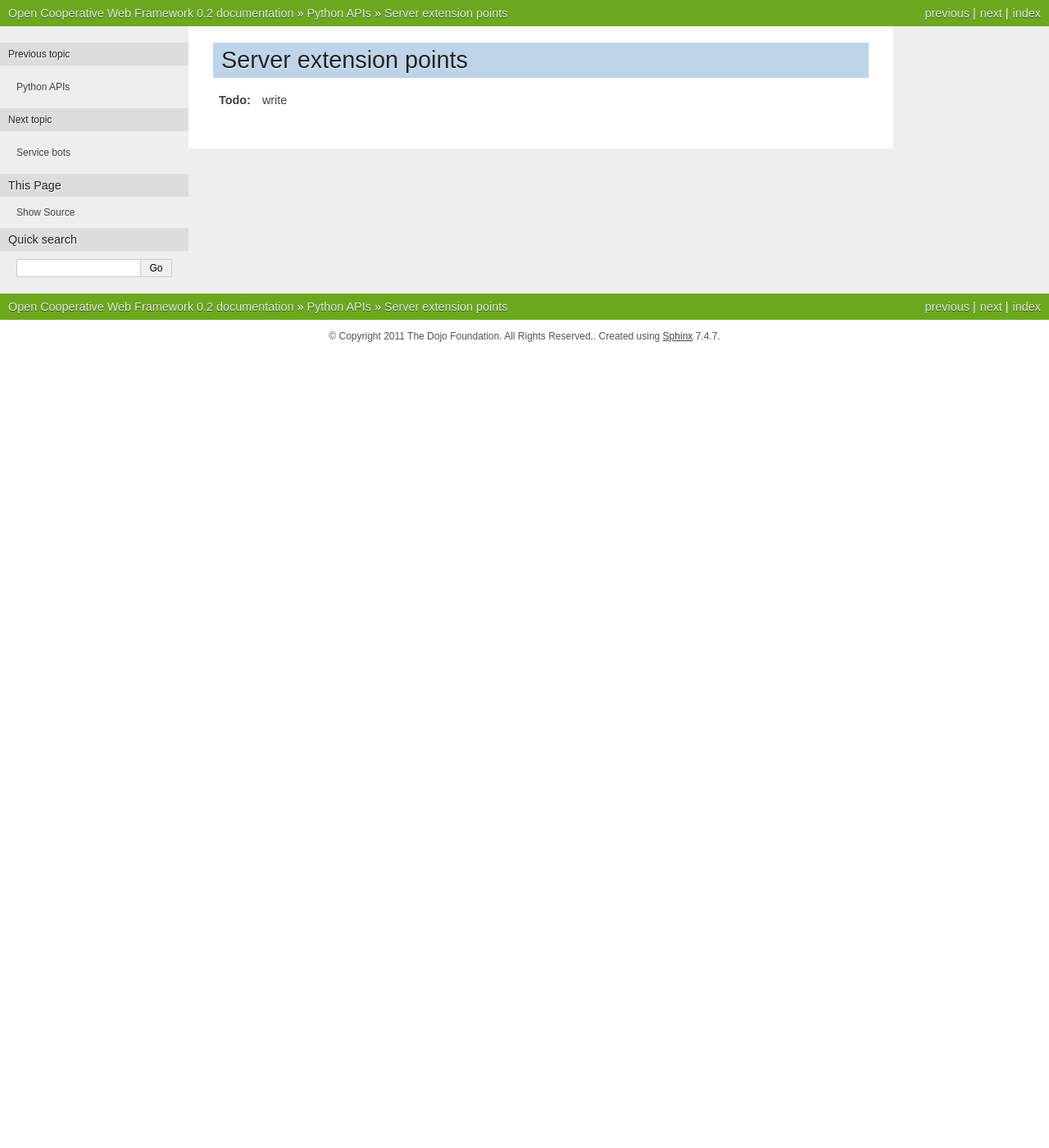
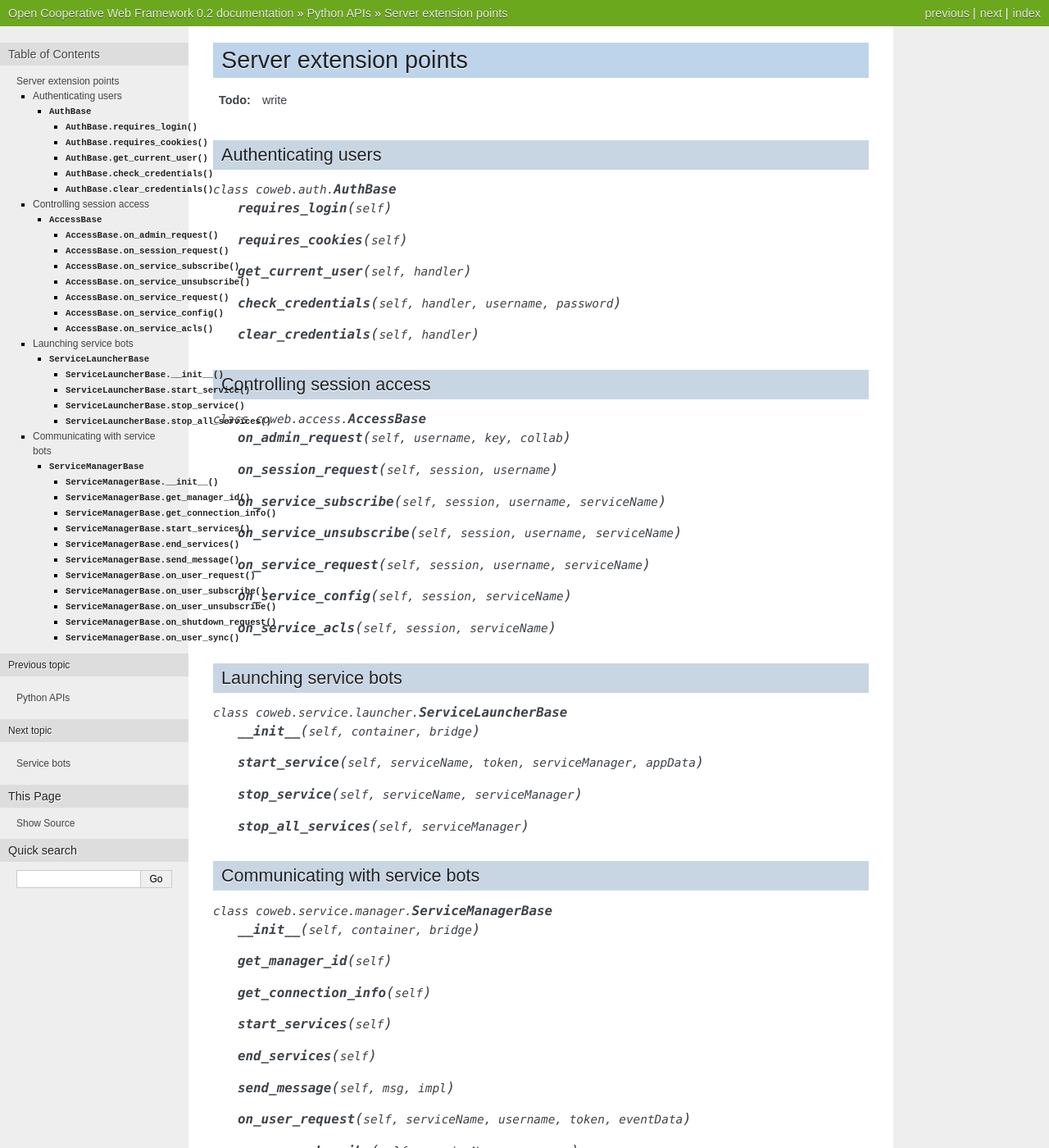
Before and after one commit to opencoweb/coweb, a Sphinx documentation site: the page built from docs/python/server.rst, in a window 1280 px wide and 1400 px high. Shown: the whole window at 82% size. Built offline with Sphinx 7.4.7, drawn with Linux system fonts in a browser that asks for light colours; some of the changed text lies outside the part shown.

Commit message:
Drafted Python server extension point doc

```diff
--- a/docs/python/server.rst
+++ b/docs/python/server.rst
@@ -1,6 +1,93 @@
 .. include:: /replace.rst
+.. default-domain:: py
 
 Server extension points
 -----------------------
 
 .. todo:: write
+
+Authenticating users
+~~~~~~~~~~~~~~~~~~~~
+
+.. module:: coweb.auth
+   :synopsis: Python package defining the authentication manager interface and its default implementations.
+
+.. class:: AuthBase
+
+   .. method:: requires_login(self)
+
+   .. method:: requires_cookies(self)
+
+   .. method:: get_current_user(self, handler)
+
+   .. method:: check_credentials(self, handler, username, password)
+
+   .. method:: clear_credentials(self, handler)
+
+Controlling session access
+~~~~~~~~~~~~~~~~~~~~~~~~~~
+
+.. module:: coweb.access
+   :synopsis: Python package defining the access manager interface and its default implementations.
+
+.. class:: AccessBase
+
+   .. method:: on_admin_request(self, username, key, collab)
+
+   .. method:: on_session_request(self, session, username)
+
+   .. method:: on_service_subscribe(self, session, username, serviceName)
+
+   .. method:: on_service_unsubscribe(self, session, username, serviceName)
+
+   .. method:: on_service_request(self, session, username, serviceName)
+
+   .. method:: on_service_config(self, session, serviceName)
+
+   .. method:: on_service_acls(self, session, serviceName)
+
+Launching service bots
+~~~~~~~~~~~~~~~~~~~~~~
+
+.. module:: coweb.service.launcher
+   :synopsis: Python package defining the service launcher interface and its default implementations.
+
+.. class:: ServiceLauncherBase
+
+   .. method:: __init__(self, container, bridge)
+
+   .. method:: start_service(self, serviceName, token, serviceManager, appData)
+
+   .. method:: stop_service(self, serviceName, serviceManager)
+
+   .. method:: stop_all_services(self, serviceManager)
+
+Communicating with service bots
+~~~~~~~~~~~~~~~~~~~~~~~~~~~~~~~
+
+.. module:: coweb.service.manager
+   :synopsis: Python package defining the service manager interface and its default implementations.
+
+.. class:: ServiceManagerBase
+
+   .. method:: __init__(self, container, bridge)
+
+   .. method:: get_manager_id(self)
+
+   .. method:: get_connection_info(self)
+
+   .. method:: start_services(self)
+
+   .. method:: end_services(self)
+
+   .. method:: send_message(self, msg, impl)
+
+   .. method:: on_user_request(self, serviceName, username, token, eventData)
+
+   .. method:: on_user_subscribe(self, serviceName, username)
+
+   .. method:: on_user_unsubscribe(self, serviceName, username)
+
+   .. method:: on_shutdown_request(self, serviceName)
+
+   .. method:: on_user_sync(self, serviceName, username, data)
```
